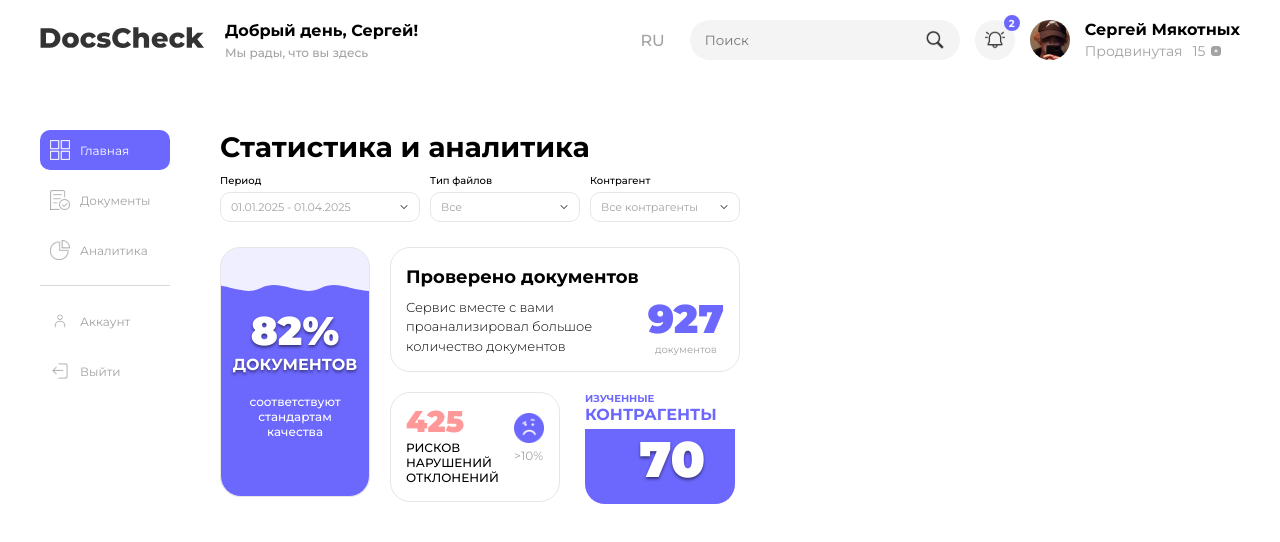
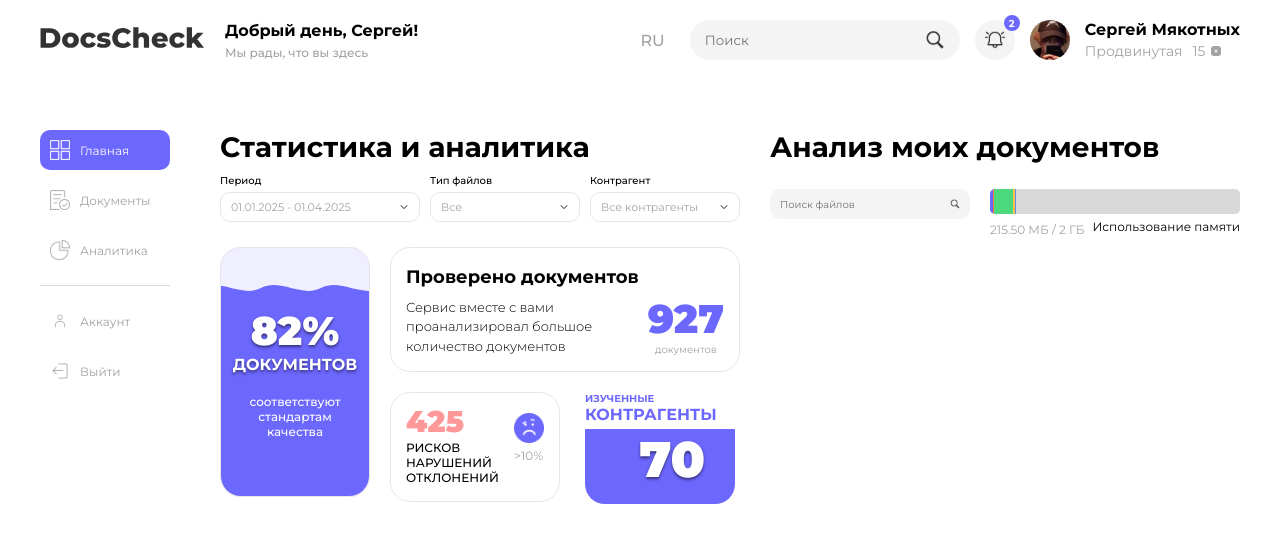
Before and after one commit to keeq0/docscheck, a Vue app: page /analysis in a window 1280 px wide. Shown: the top 542 px of the page. Built offline with nearby package versions, Linux system fonts and the light colour scheme.

Commit message:
pre-defence

```diff
--- /dev/null
+++ b/src/components/AnalysisFilesOptions.vue
@@ -0,0 +1,69 @@
+<template>
+  <div class="analysis__options">
+    <div class="options__search">
+      <input
+        class="search__input"
+        type="text"
+        placeholder="Поиск файлов"
+        v-model="searchQuery"
+        @input="$emit('search', searchQuery)"
+      />
+      <img src="@/assets/search_icon.png" class="search__icon" />
+    </div>
+    <AnalysisMemoryBar :documents="documents" />
+  </div>
+</template>
+
+<script>
+import AnalysisMemoryBar from './AnalysisMemoryBar.vue'
+
+export default {
+  name: 'AnalysisOptions',
+  components: { AnalysisMemoryBar },
+  data() {
+    return {
+      searchQuery: '',
+      documents: [
+        { name: 'Работа', color: 'green', lastModified: '22.03.2025', createdDate: '15.01.2024', size: '25 MB' },
+        { name: 'OZON Банк', color: 'blue', lastModified: '22.03.2025', createdDate: '10.02.2024', size: '10.5 MB' },
+        { name: 'Документы', color: 'red', lastModified: '22.03.2025', createdDate: '05.03.2024', size: '150 Мб' },
+        { name: 'Контракты', color: 'purple', lastModified: '22.03.2025', createdDate: '20.01.2024', size: '17 MB' },
+        { name: 'Отчёты', color: 'yellow', lastModified: '22.03.2025', createdDate: '12.02.2024', size: '13 MB' },
+      ]
+    }
+  }
+}
+</script>
+
+<style scoped>
+.analysis__options {
+  margin-top: 25px;
+  display: flex;
+  gap: 20px;
+}
+
+.options__search {
+  width: 200px;
+  height: 30px;
+  background-color: #f4f4f4;
+  border-radius: 10px;
+  padding: 0 10px;
+  display: flex;
+  align-items: center;
+  justify-content: space-between;
+}
+
+.search__input {
+  flex: 1;
+  border: none;
+  background: transparent;
+  color: #a2a2a2;
+  font-size: 10px;
+  outline: none;
+}
+
+.search__icon {
+  width: 10px;
+  height: 10px;
+}
+</style>
--- /dev/null
+++ b/src/components/AnalysisMemoryBar.vue
@@ -0,0 +1,233 @@
+<template>
+  <div class="analysis-memory-bar">
+    <div class="analysis-memory-bar__container">
+      <div
+        v-for="(segment, index) in memorySegments"
+        :key="index"
+        class="analysis-memory-bar__segment"
+        :style="{
+          width: segment.percentage + '%',
+          backgroundColor: segment.color,
+          left: segment.offset + '%'
+        }"
+        :title="`${documents[index]?.name}: ${formatMemory(segment.sizeMB)}`"
+      ></div>
+    </div>
+    <div class="analysis-memory-bar__info">
+      <div>
+        <span class="analysis-memory-bar__value">{{ animatedMemory }}</span>
+        <span class="analysis-memory-bar__total"> / 2 ГБ</span>
+      </div>
+      <span class="analysis-memory-bar__label">Использование памяти</span>
+    </div>
+  </div>
+</template>
+
+<script>
+export default {
+  props: {
+    documents: {
+      type: Array,
+      required: true,
+      default: () => []
+    }
+  },
+  data() {
+    return {
+      animatedMemory: '0 МБ',
+      maxMemory: 2048, // 2 ГБ в МБ
+      animationDuration: 500,
+      animationDelay: 500,
+      animationFrameId: null,
+      currentMemory: 0,
+      colorPalette: [
+        '#6C67FD', '#FF7D45', '#4CD97B', '#FFC145', '#5B8DF0',
+        '#A162E8', '#F06292', '#4DB6AC', '#FF8A65', '#9575CD'
+      ]
+    }
+  },
+  computed: {
+    totalUsedMemoryMB() {
+      if (!this.documents || !Array.isArray(this.documents)) return 0;
+
+      return this.documents.reduce((total, doc) => {
+        return total + this.getFileSizeInMB(doc);
+      }, 0);
+    },
+    memorySegments() {
+      if (!this.documents || this.documents.length === 0) return [];
+
+      const totalMemory = this.totalUsedMemoryMB;
+      if (totalMemory === 0) return [];
+
+      const segments = [];
+      let offset = 0;
+
+      this.documents.forEach((doc, index) => {
+        const sizeMB = this.getFileSizeInMB(doc);
+        const percentage = (sizeMB / this.maxMemory) * 100;
+        const color = this.colorPalette[index % this.colorPalette.length];
+
+        segments.push({
+          percentage: percentage * (this.currentMemory / totalMemory),
+          color,
+          offset,
+          sizeMB
+        });
+
+        offset += percentage * (this.currentMemory / totalMemory);
+      });
+
+      return segments;
+    },
+    formattedUsedMemory() {
+      return this.formatMemory(this.totalUsedMemoryMB);
+    }
+  },
+  mounted() {
+    this.startAnimation();
+  },
+  beforeUnmount() {
+    if (this.animationFrameId) {
+      cancelAnimationFrame(this.animationFrameId);
+    }
+  },
+  watch: {
+    documents: {
+      deep: true,
+      handler() {
+        this.startAnimation();
+      }
+    }
+  },
+  methods: {
+    getFileSizeInMB(doc) {
+      if (!doc?.size) return 0;
+
+      const sizeStr = String(doc.size).replace(',', '.');
+      const size = parseFloat(sizeStr) || 0;
+      const unit = String(doc.size).replace(/[^а-яА-Яa-zA-Z]/g, '').toLowerCase();
+
+      switch(unit) {
+        case 'тб':
+        case 'tb':
+          return size * 1024 * 1024;
+        case 'гб':
+        case 'gb':
+          return size * 1024;
+        case 'мб':
+        case 'mb':
+          return size;
+        case 'кб':
+        case 'kb':
+          return size / 1024;
+        case 'байт':
+        case 'byte':
+        case 'b':
+          return size / (1024 * 1024);
+        case 'бит':
+        case 'bit':
+        case 'б':
+          return size / (8 * 1024 * 1024);
+        default:
+          return size;
+      }
+    },
+    formatMemory(mb) {
+      if (mb >= 1024 * 1024) {
+        return `${(mb / (1024 * 1024)).toFixed(2)} ТБ`;
+      }
+      if (mb >= 1024) {
+        return `${(mb / 1024).toFixed(2)} ГБ`;
+      }
+      if (mb < 1) {
+        const kb = mb * 1024;
+        if (kb < 1) {
+          const bytes = kb * 1024;
+          if (bytes < 1) {
+            const bits = bytes * 8;
+            return `${bits.toFixed(2)} бит`;
+          }
+          return `${bytes.toFixed(2)} Байт`;
+        }
+        return `${kb.toFixed(2)} КБ`;
+      }
+      return `${mb.toFixed(2)} МБ`;
+    },
+    startAnimation() {
+      if (this.animationFrameId) {
+        cancelAnimationFrame(this.animationFrameId);
+      }
+
+      setTimeout(() => {
+        this.animateValues();
+      }, this.animationDelay);
+    },
+    animateValues() {
+      const targetMemory = this.totalUsedMemoryMB;
+      const startTime = performance.now();
+
+      const animate = (currentTime) => {
+        const elapsedTime = currentTime - startTime;
+        const progress = Math.min(elapsedTime / this.animationDuration, 1);
+
+        this.currentMemory = progress * targetMemory;
+        this.animatedMemory = this.formatMemory(this.currentMemory);
+
+        if (progress < 1) {
+          this.animationFrameId = requestAnimationFrame(animate);
+        } else {
+          this.animatedMemory = this.formattedUsedMemory;
+          this.currentMemory = targetMemory;
+        }
+      };
+
+      this.currentMemory = 0;
+      this.animatedMemory = '0 МБ';
+      this.animationFrameId = requestAnimationFrame(animate);
+    }
+  }
+}
+</script>
+
+<style scoped>
+.analysis-memory-bar {
+  width: 250px;
+}
+
+.analysis-memory-bar__container {
+  height: 25px;
+  background-color: #d9d9d9;
+  border-radius: 5px;
+  overflow: hidden;
+  position: relative;
+}
+
+.analysis-memory-bar__segment {
+  position: absolute;
+  top: 0;
+  height: 100%;
+  transition: width 0.3s ease, left 0.3s ease;
+}
+
+.analysis-memory-bar__info {
+  display: flex;
+  margin-top: 5px;
+  justify-content: space-between;
+}
+
+.analysis-memory-bar__value {
+  font-size: 12px;
+  color: #a2a2a2;
+  text-align: left;
+}
+
+.analysis-memory-bar__total {
+  font-size: 12px;
+  color: #a2a2a2;
+}
+
+.analysis-memory-bar__label {
+  font-size: 12px;
+}
+</style>
--- a/src/views/AnalysisPage.vue
+++ b/src/views/AnalysisPage.vue
@@ -1,12 +1,19 @@
 <template>
-    <div>
-      <h1>Статистика и аналитика</h1>
-      <AnalysisOptions />
-      <AnalysisStatistics />
+    <div class="analysis">
+      <div class="analysis__left">
+          <h1>Статистика и аналитика</h1>
+          <AnalysisOptions />
+          <AnalysisStatistics />
+      </div>
+      <div class="analysis__right">
+          <h1>Анализ моих документов</h1>
+          <AnalysisFilesOptions />
+      </div>
     </div>
   </template>
 
   <script>
+import AnalysisFilesOptions from '@/components/AnalysisFilesOptions.vue';
 import AnalysisOptions from '@/components/AnalysisOptions.vue';
 import AnalysisStatistics from '@/components/AnalysisStatistics.vue';
 
@@ -14,7 +21,15 @@ import AnalysisStatistics from '@/components/AnalysisStatistics.vue';
     name: 'AnalysisPage',
     components: {
       AnalysisOptions,
-      AnalysisStatistics
+      AnalysisStatistics,
+      AnalysisFilesOptions
     }
   }
   </script>
+
+<style>
+.analysis {
+  display: flex;
+  gap:30px;
+}
+</style>
```
Also changed, not shown: 1 other file (tests, documents, lock files or other folders).
